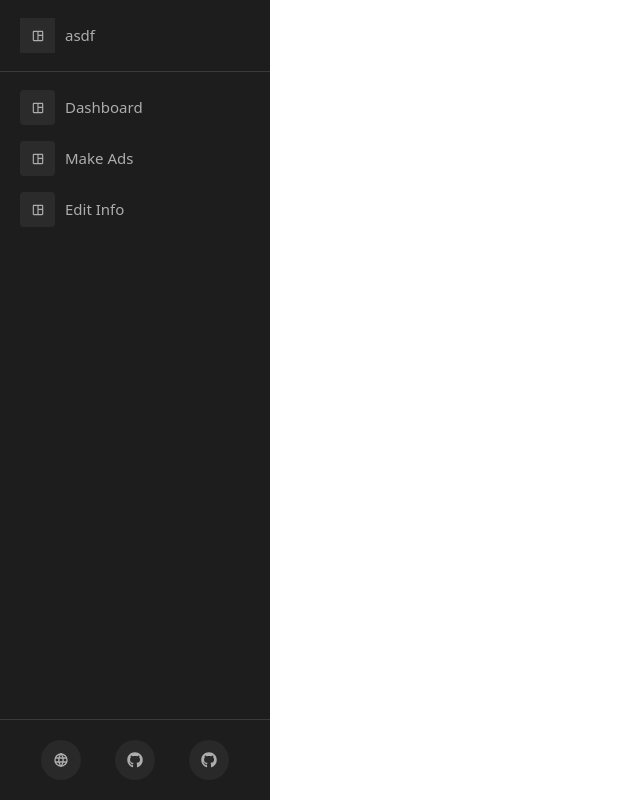
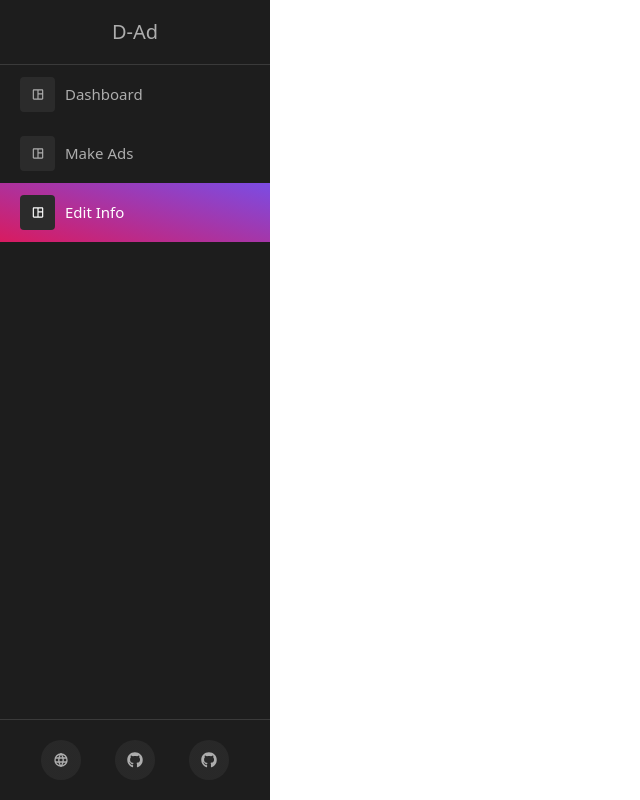
Before and after one commit to kimchan122/D-Ad-MVP, a React (Create React App) app: page /#/editinfo in a window 1280 px wide. Before the commit this address led to /. Shown: the whole page, without its empty margins (0-640 px from the left). Built offline with nearby package versions, Linux system fonts and the light colour scheme.

Commit message:
New_TypeScript

```diff
--- a/package.json
+++ b/package.json
@@ -15,6 +15,7 @@
     "react-pro-sidebar": "^0.7.1",
     "react-router-dom": "^6.3.0",
     "react-scripts": "5.0.1",
+    "styled-components": "^5.3.5",
     "web-vitals": "^2.1.0"
   },
   "scripts": {
--- a/src/App.js
+++ b/src/App.js
@@ -1,6 +1,10 @@
 import './App.scss';
 import { HashRouter, Route, Routes } from "react-router-dom";
+
 import Dashboard from './containers/pages/Dashboard';
+import EditInfo from './containers/pages/EditInfo';
+import MakeAds from './containers/pages/MakeAds';
+
 import TopNavigationBar from './containers/TopNavigationBar';
 import SideNavigationBar from './containers/SideNavigationBar';
 
@@ -9,12 +13,17 @@ import 'react-pro-sidebar/dist/css/styles.css';
 
 function App() {
   return (
-    <HashRouter classname="App">
-      <TopNavigationBar/>
-      <SideNavigationBar/>
-      <Routes>
-        <Route path="/" element={<Dashboard />} />
-      </Routes>
+    <HashRouter classname="App" >
+      <div>
+        <TopNavigationBar />
+        <SideNavigationBar />
+        <Routes>
+          <Route path="/" element={<Dashboard />} />
+          <Route path="/makeads" element={<MakeAds />} />
+          <Route path="/editinfo" element={<EditInfo />} />
+        </Routes>
+      </div>
+
     </HashRouter>
   );
 }
--- a/src/containers/SideNavigationBar.js
+++ b/src/containers/SideNavigationBar.js
@@ -1,26 +1,33 @@
 import React from "react";
-import { ProSidebar, Menu, MenuItem, SubMenu } from 'react-pro-sidebar';
+import { ProSidebar, Menu, MenuItem } from 'react-pro-sidebar';
 import { SidebarHeader, SidebarFooter, SidebarContent } from 'react-pro-sidebar';
 import { MdOutlineSpaceDashboard } from 'react-icons/md';
 import { FaGithub } from 'react-icons/fa';
 import { TbWorld } from 'react-icons/tb';
+import { NavLink } from "react-router-dom";
 
 const SideNavigationBar = () => {
     return (
         <ProSidebar style={{ height: "100vh"}}>
             <SidebarHeader>
                 <Menu iconShape="square">
-                <MenuItem icon={<MdOutlineSpaceDashboard />}>asdf</MenuItem>
-
+                    <h3 className="sidebar-header">D-Ad</h3>
                 </Menu>
             </SidebarHeader>
 
             <SidebarContent>
-                <Menu iconShape="round">
-                    <MenuItem icon={<MdOutlineSpaceDashboard />}>Dashboard</MenuItem>
-                    <MenuItem icon={<MdOutlineSpaceDashboard />}>Make Ads</MenuItem>
-                    <MenuItem icon={<MdOutlineSpaceDashboard />}>Edit Info</MenuItem>
-                </Menu>
+                <NavLink to="/" className={({ isActive }) => (isActive ? "highlight-on" : "highlight-off")}>
+                    <div className="highlight-icon"><MdOutlineSpaceDashboard style={{ width:"14px" }}/></div>
+                    <p className="highlight-text">Dashboard</p>
+                </NavLink>
+                <NavLink to="/makeads" className={({ isActive }) => (isActive ? "highlight-on" : "highlight-off")}>
+                    <div className="highlight-icon"><MdOutlineSpaceDashboard style={{ width:"14px" }}/></div>
+                    <p className="highlight-text">Make Ads</p>
+                </NavLink>
+                <NavLink to="/editinfo" className={({ isActive }) => (isActive ? "highlight-on" : "highlight-off")}>
+                    <div className="highlight-icon"><MdOutlineSpaceDashboard style={{ width:"14px" }}/></div>
+                    <p className="highlight-text">Edit Info</p>
+                </NavLink>
             </SidebarContent>
 
             <SidebarFooter style={{ textAlign: "center" }}>
--- /dev/null
+++ b/src/containers/pages/EditInfo.js
@@ -0,0 +1,10 @@
+import React from "react";
+
+const EditInfo = () => {
+    return(
+        <div className="App">
+
+        </div>
+    )
+}
+export default EditInfo;
--- /dev/null
+++ b/src/containers/pages/MakeAds.js
@@ -0,0 +1,10 @@
+import React from "react";
+
+const MakeAds = () => {
+    return(
+        <div className="App">
+
+        </div>
+    )
+}
+export default MakeAds;
--- a/src/index.scss
+++ b/src/index.scss
@@ -1,37 +1,26 @@
 @import url('https://fonts.googleapis.com/css2?family=Roboto&display=swap');
+
+@import './styles/SidebarHeader.scss';
+@import './styles/NavComponent.scss';
 
 body {
   margin: 0;
   font-family: -apple-system, BlinkMacSystemFont, 'Segoe UI', 'Roboto', 'Oxygen',
     'Ubuntu', 'Cantarell', 'Fira Sans', 'Droid Sans', 'Helvetica Neue',
     sans-serif;
+
+  background-color: #191D1E;
+
   -webkit-font-smoothing: antialiased;
   -moz-osx-font-smoothing: grayscale;
-  background-color: #191D1E;
+  -webkit-user-select: none;
+  -moz-user-select: none;
+  -ms-use-select: none;
+  user-select: none;
+  -ms-overflow-style: none;
 }
 
 code {
   font-family: source-code-pro, Menlo, Monaco, Consolas, 'Courier New',
     monospace;
 }
-
-.sidebar-btn-wrapper {
-  display: flex;
-  align-items: center;
-  justify-content: center;
-
-  .sidebar-btn {
-    width: 40px;
-    border-radius: 40px;
-    background: rgba(255, 255, 255, 0.05);
-    color: #adadad;
-    text-decoration: none;
-    margin: 0 auto;
-    height: 40px;
-    display: flex;
-    align-items: center;
-    justify-content: center;
-    text-overflow: ellipsis;
-    overflow: hidden;
-  }
-}
--- /dev/null
+++ b/src/styles/NavComponent.scss
@@ -0,0 +1,121 @@
+.sidebar-btn-wrapper {
+    display: flex;
+    align-items: center;
+    justify-content: center;
+
+    .sidebar-btn {
+      width: 40px;
+      border-radius: 40px;
+      // background: rgba(255, 255, 255, 0.05);
+      background: linear-gradient(0deg, rgba(255,255,255, 0.05), rgba(255,255,255, 0.05));
+      color: #adadad;
+      text-decoration: none;
+      margin: 0 auto;
+      height: 40px;
+      display: flex;
+      align-items: center;
+      justify-content: center;
+      text-overflow: ellipsis;
+      overflow: hidden;
+      transition: 0.3s;
+
+      &:hover {
+        background: linear-gradient(195deg, #7B4CE4, #D81B60);
+        transition: 0.3s;
+      }
+    }
+  }
+
+  .pro-menu-item {
+    &:hover {
+      background-color: #555555;
+      transition: 0.3s;
+    }
+  }
+
+  .highlight-on {
+    width:100%;
+    position: relative;
+    display: flex;
+    align-items: center;
+    padding: 12px 35px 12px 20px;
+    cursor: pointer;
+    background: linear-gradient(195deg, #7B4CE4, #D81B60);
+    text-decoration-line: none;
+    font-size: 15px;
+    transition: 0.3s;
+
+    .highlight-icon{
+      position: relative;
+      display: inline-flex;
+      width: 35px;
+      height: 35px;
+      background-color: #2B2B2B;
+      align-items: center;
+      text-align: center;
+      border-radius: 4px;
+      text-decoration: none;
+      color: #ffffff;
+      justify-content: center;
+      margin-right: 10px;
+    }
+
+    .highlight-text{
+      position: relative;
+      display: flex;
+      text-decoration: none;
+      color: #ffffff;
+      justify-content: left;
+      vertical-align: middle;
+      overflow: hidden;
+      text-overflow: ellipsis;
+      white-space: nowrap;
+      margin-bottom: 0;
+    }
+  }
+
+  .highlight-off {
+    width: 100%;
+    position: relative;
+    display: flex;
+    align-items: center;
+    padding: 12px 35px 12px 20px;
+    cursor: pointer;
+    text-decoration-line: none;
+    transition: 0.3s;
+    font-size: 15px;
+    transition: 0.3s;
+
+    .highlight-icon{
+      position: relative;
+      display: inline-flex;
+      width: 35px;
+      height: 35px;
+      background-color: #2B2B2B;
+      align-items: center;
+      text-align: center;
+      border-radius: 4px;
+      text-decoration: none;
+      color: #ADADAD;
+      justify-content: center;
+      margin-right: 10px;
+    }
+
+    .highlight-text{
+      position: relative;
+      display: flex;
+      text-decoration: none;
+      color: #ADADAD;
+      justify-content: left;
+      vertical-align: middle;
+      overflow: hidden;
+      text-overflow: ellipsis;
+      white-space: nowrap;
+      margin-bottom: 0;
+    }
+
+    &:hover {
+      background-color: #555555;
+      transition: 0.3s;
+    }
+  }
--- /dev/null
+++ b/src/styles/SidebarHeader.scss
@@ -0,0 +1,6 @@
+.sidebar-header {
+    text-align: center;
+    font-size: 20px;
+    margin-bottom: 0;
+    padding: 10px 0 10px 0;
+}
```
Also changed, not shown: src/components/NavLinkContainer.js (added, +8 -0 lines), src/components/NavLinkIcon.js (added, +17 -0 lines), src/components/NavLinkText.js (added, +13 -0 lines), 1 other file (tests, documents, lock files or other folders).
